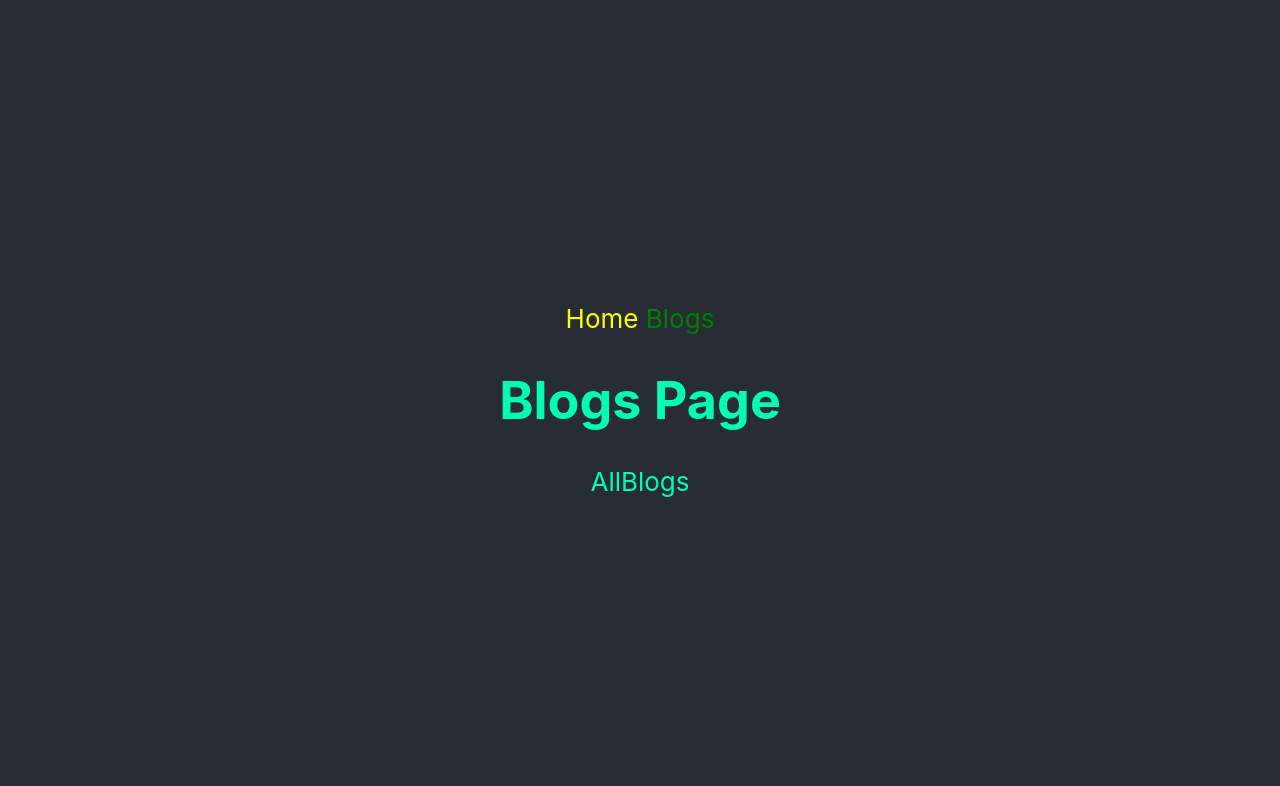
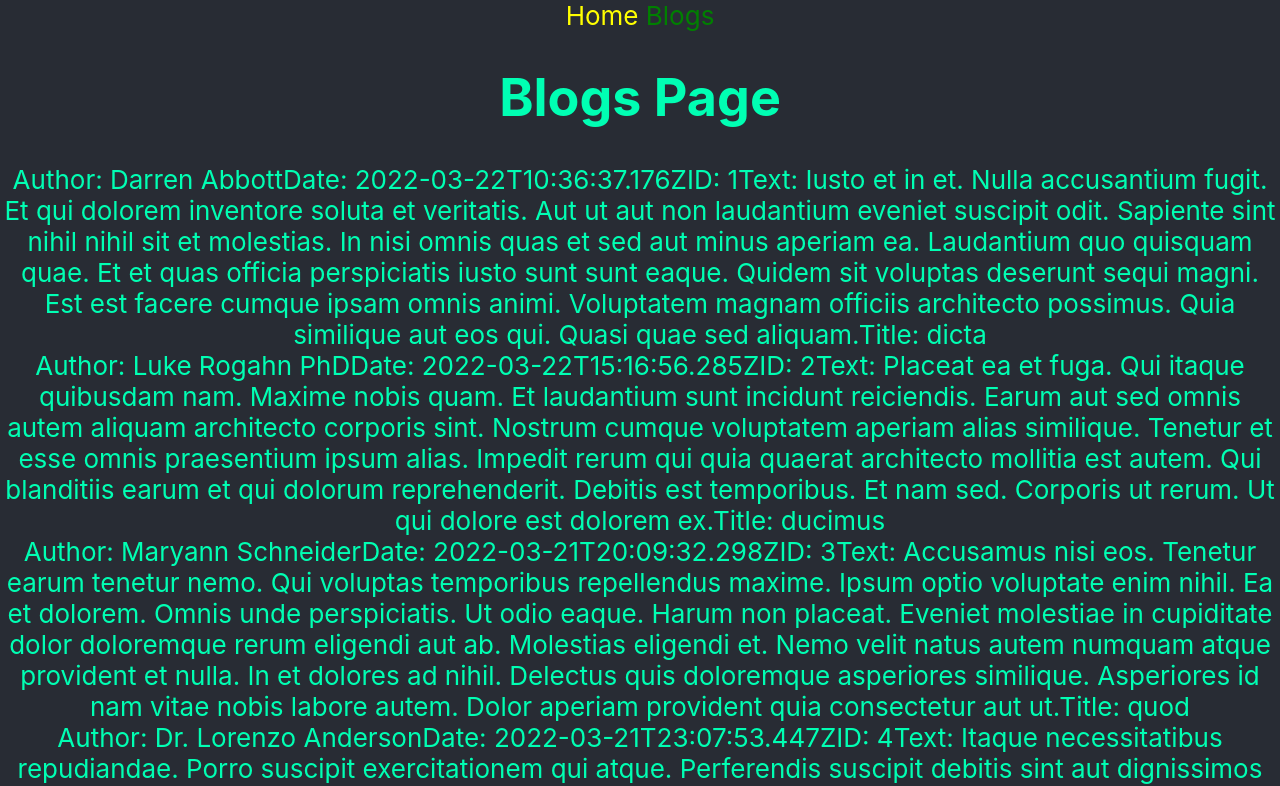
Before and after one commit to geekbutchic/react-router, a React (Create React App) app: page /blogs/all in a window 1280 px wide. Shown: the top 786 px of the page. Built offline with nearby package versions, Linux system fonts and the light colour scheme.

Commit message:
displays all blogs on page

```diff
--- a/src/components/AllBlogs.js
+++ b/src/components/AllBlogs.js
@@ -1,10 +1,25 @@
 import React from 'react'
+import {getBlogs} from "../utilities/sampleBlogs"
 
 //rafce
 const AllBlogs = () => {
+  const allBlogs = getBlogs()
   return (
     <div>
-        AllBlogs
+        {allBlogs.map((blogs, index) => {
+            console.log(blogs);
+            return (
+                <div
+                key={`${blogs}-${index}`}
+                >
+                    Author: {blogs.author}
+                    Date: {blogs.createdAt}
+                    ID: {blogs.id}
+                    Text: {blogs.text}
+                    Title: {blogs.title}
+                </div>
+            )
+        })}
     </div>
   )
 }
```
Also changed, not shown: 1 other file (tests, documents, lock files or other folders).
